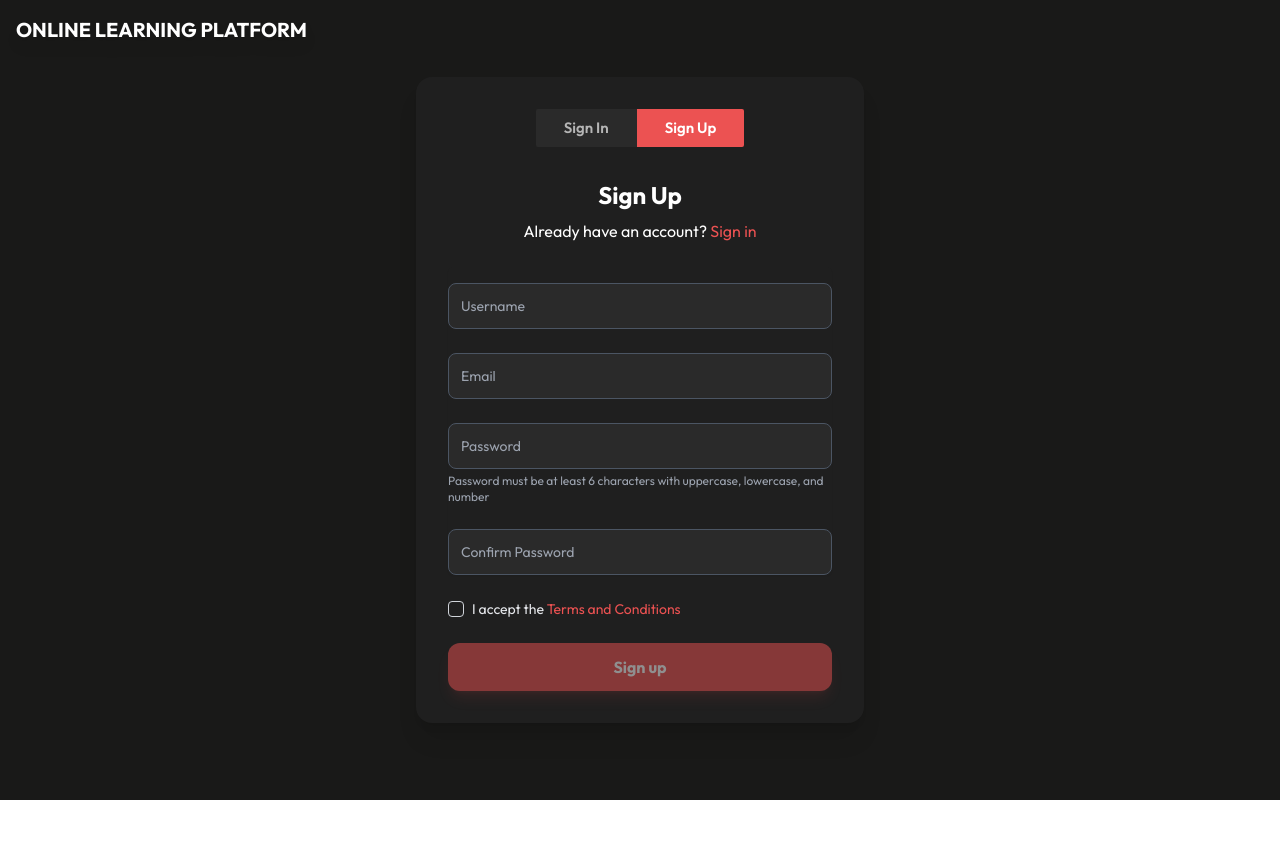
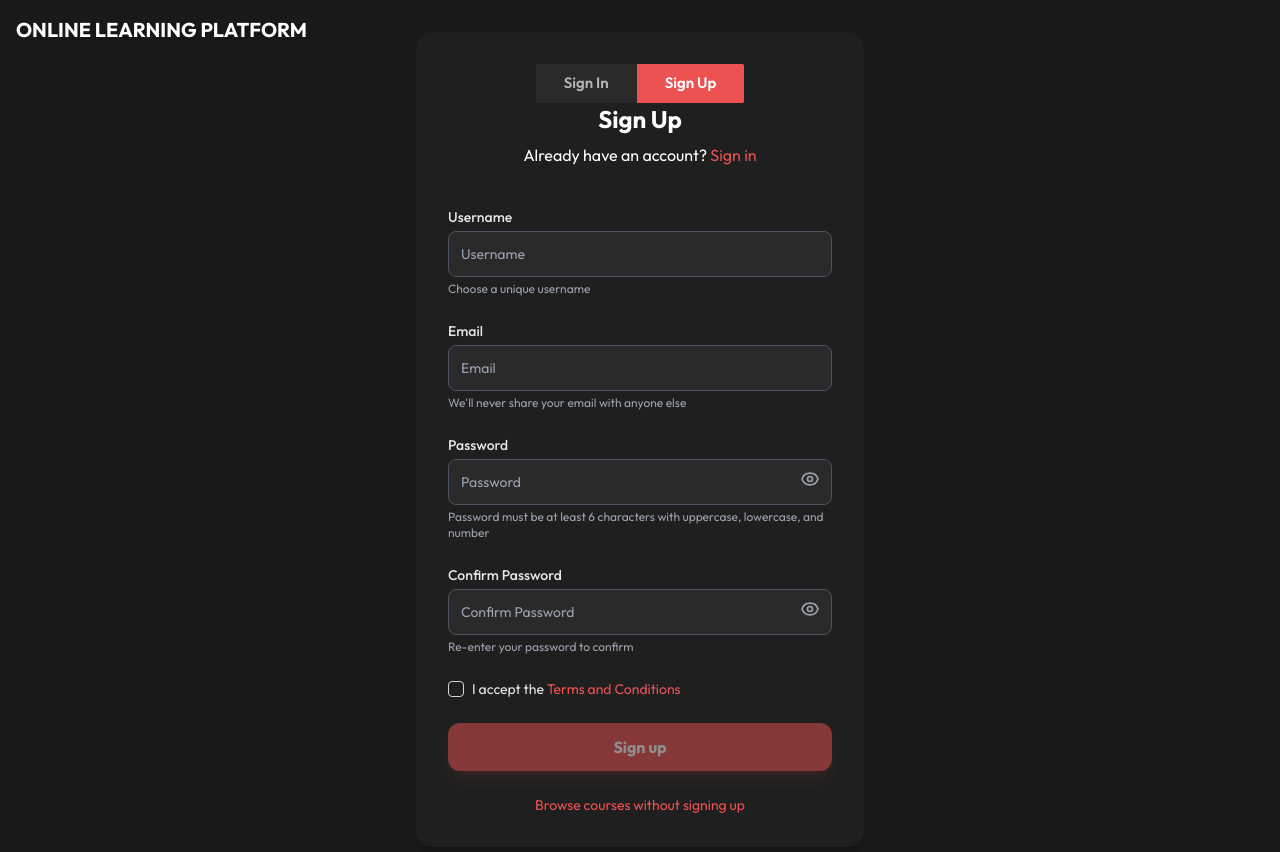
Before and after one commit to mehdi-absln/online-learning-platform, a Nuxt app: page /auth/SignUp in a window 1280 px wide. Shown: the top 852 px of the page. Before the commit the page ends 800 px from the top, so only its background shows below. Built offline with nearby package versions, Linux system fonts and the light colour scheme.

Commit message:
feat(auth): add accessibility and SEO improvements to signin/signup pages

```diff
--- a/app/components/ui/FormCheckbox.vue
+++ b/app/components/ui/FormCheckbox.vue
@@ -12,7 +12,7 @@
                focus:ring-primary checked:bg-primary checked:border-primary"
         :class="{ 'border-red-500': error }"
         :aria-invalid="!!error"
-        :aria-describedby="error ? `${id}-error` : undefined"
+        :aria-describedby="getAriaDescribedBy()"
         @change="$emit('update:modelValue', ($event.target as HTMLInputElement).checked)"
         @blur="$emit('blur')"
       >
@@ -32,6 +32,13 @@
     >
       {{ error }}
     </p>
+    <p
+      v-else-if="hint"
+      :id="`${id}-hint`"
+      class="text-gray-400 text-sm mt-1"
+    >
+      {{ hint }}
+    </p>
   </div>
 </template>
 
@@ -44,9 +51,10 @@ interface Props {
   disabled?: boolean
   error?: string
   labelClass?: string
+  hint?: string
 }
 
-withDefaults(defineProps<Props>(), {
+const props = withDefaults(defineProps<Props>(), {
   required: false,
   disabled: false,
   labelClass: 'ml-2 block text-sm text-gray-200',
@@ -56,4 +64,14 @@ defineEmits<{
   'update:modelValue': [value: boolean]
   'blur': []
 }>()
+
+/**
+ * Get the aria-describedby value based on current state
+ * Priority: error > hint > undefined
+ */
+function getAriaDescribedBy() {
+  if (props.error) return `${props.id}-error`
+  if (props.hint) return `${props.id}-hint`
+  return undefined
+}
 </script>
--- a/app/components/ui/FormInput.vue
+++ b/app/components/ui/FormInput.vue
@@ -1,16 +1,16 @@
 <template>
-  <div>
+  <div class="relative">
     <label
       v-if="label"
       :for="id"
-      class="sr-only"
+      class="block text-sm font-medium text-gray-200 mb-1"
     >
       {{ label }}
     </label>
     <input
       :id="id"
       :value="modelValue"
-      :type="type"
+      :type="showPassword ? 'text' : type"
       :name="name"
       :autocomplete="autocomplete"
       :placeholder="placeholder"
@@ -22,10 +22,57 @@
              focus:border-primary-500 focus:z-10 sm:text-sm"
       :class="{ 'border-red-500': error }"
       :aria-invalid="!!error"
-      :aria-describedby="error ? `${id}-error` : undefined"
+      :aria-describedby="getAriaDescribedBy()"
       @input="$emit('update:modelValue', ($event.target as HTMLInputElement).value)"
       @blur="$emit('blur')"
     >
+    <!-- Password visibility toggle -->
+    <button
+      v-if="type === 'password'"
+      type="button"
+      class="absolute right-3 top-[34px] text-gray-400 hover:text-white focus:outline-none focus:ring-2 focus:ring-primary rounded"
+      :aria-label="showPassword ? 'Hide password' : 'Show password'"
+      @click="showPassword = !showPassword"
+    >
+      <svg
+        v-if="!showPassword"
+        xmlns="http://www.w3.org/2000/svg"
+        class="h-5 w-5"
+        fill="none"
+        viewBox="0 0 24 24"
+        stroke="currentColor"
+        aria-hidden="true"
+      >
+        <path
+          stroke-linecap="round"
+          stroke-linejoin="round"
+          stroke-width="2"
+          d="M15 12a3 3 0 11-6 0 3 3 0 016 0z"
+        />
+        <path
+          stroke-linecap="round"
+          stroke-linejoin="round"
+          stroke-width="2"
+          d="M2.458 12C3.732 7.943 7.523 5 12 5c4.478 0 8.268 2.943 9.542 7-1.274 4.057-5.064 7-9.542 7-4.477 0-8.268-2.943-9.542-7z"
+        />
+      </svg>
+      <svg
+        v-else
+        xmlns="http://www.w3.org/2000/svg"
+        class="h-5 w-5"
+        fill="none"
+        viewBox="0 0 24 24"
+        stroke="currentColor"
+        aria-hidden="true"
+      >
+        <path
+          stroke-linecap="round"
+          stroke-linejoin="round"
+          stroke-width="2"
+          d="M13.875 18.825A10.05 10.05 0 0112 19c-4.478 0-8.268-2.943-9.543-7a9.97 9.97 0 011.563-3.029m5.858.908a3 3 0 114.243 4.243M9.878 9.878l4.242 4.242M9.88 9.88l-3.29-3.29m7.532 7.532l3.29 3.29M3 3l3.59 3.59m0 0A9.953 9.953 0 0112 5c4.478 0 8.268 2.943 9.543 7a10.025 10.025 0 01-4.132 5.411m0 0L21 21"
+        />
+      </svg>
+    </button>
     <p
       v-if="error"
       :id="`${id}-error`"
@@ -35,7 +82,8 @@
       {{ error }}
     </p>
     <p
-      v-if="hint"
+      v-else-if="hint"
+      :id="`${id}-hint`"
       class="text-gray-400 text-xs mt-1"
     >
       {{ hint }}
@@ -58,7 +106,7 @@ interface Props {
   hint?: string
 }
 
-withDefaults(defineProps<Props>(), {
+const props = withDefaults(defineProps<Props>(), {
   type: 'text',
   required: false,
   disabled: false,
@@ -68,4 +116,17 @@ defineEmits<{
   'update:modelValue': [value: string]
   'blur': []
 }>()
+
+// Password visibility toggle state
+const showPassword = ref(false)
+
+/**
+ * Get the aria-describedby value based on current state
+ * Priority: error > hint > undefined
+ */
+function getAriaDescribedBy() {
+  if (props.error) return `${props.id}-error`
+  if (props.hint) return `${props.id}-hint`
+  return undefined
+}
 </script>
--- a/app/layouts/auth.vue
+++ b/app/layouts/auth.vue
@@ -1,5 +1,5 @@
 <template>
-  <div class="min-h-screen relative w-full bg-dark-gray flex items-center justify-center">
+  <div class="min-h-screen py-8 relative w-full bg-dark-gray flex items-center justify-center">
     <NuxtLink
       to="/home"
       class="text-xl font-bold text-white drop-shadow-lg absolute top-4 left-4 z-50"
--- a/app/pages/auth/SignIn.vue
+++ b/app/pages/auth/SignIn.vue
@@ -1,12 +1,30 @@
 <template>
+  <main
+    role="main"
+    aria-labelledby="signin-heading"
+  >
+    <!-- ARIA live region for announcements -->
+    <div
+      aria-live="polite"
+      aria-atomic="true"
+      class="sr-only"
+    >
+      {{ announcement }}
+    </div>
+
     <form
-    class="mt-8 space-y-6"
+      class="space-y-6"
+      aria-label="Sign in form"
       @submit.prevent="handleSubmit"
     >
       <div class="text-center">
-      <h3 class="text-2xl font-bold text-white mb-2">
+        <h1
+          id="signin-heading"
+          tabindex="-1"
+          class="text-2xl font-bold text-white mb-2"
+        >
           Sign In
-      </h3>
+        </h1>
         <p class="text-white">
           Don't have an account?
           <NuxtLink
@@ -26,6 +44,7 @@
           placeholder="Email or username"
           required
           :error="getError('username')"
+          hint="Enter your email address or username"
           @blur="handleBlur('username')"
         />
 
@@ -68,6 +87,21 @@
         loading-text="Signing in..."
       />
     </form>
+
+    <nav
+      aria-label="Authentication navigation"
+      class="mt-6 text-center"
+    >
+      <p class="text-sm text-gray-400">
+        <NuxtLink
+          to="/home"
+          class="text-primary hover:underline"
+        >
+          Browse courses without signing in
+        </NuxtLink>
+      </p>
+    </nav>
+  </main>
 </template>
 
 <script setup lang="ts">
@@ -84,13 +118,23 @@ import SubmitButton from '~/components/ui/SubmitButton.vue'
 // Define page metadata
 definePageMeta({ layout: 'auth', title: 'Sign In' })
 
+// SEO metadata
+useHead({
+  title: 'Sign In - Online Learning Platform',
+  meta: [
+    { name: 'description', content: 'Sign in to access your courses, track progress, and continue learning on our online learning platform.' },
+    { name: 'robots', content: 'noindex, nofollow' },
+  ],
+  link: [
+    { rel: 'canonical', href: 'https://onlinelearningplatform.com/auth/signin' },
+  ],
+})
+
 // Get user store instance to manage authentication state
 const userStore = useUserStore()
 
-// Redirect authenticated users to home page
-onMounted(() => {
-  if (userStore.isAuthenticated) navigateTo('/home')
-})
+// Announcement for screen readers (ARIA live region)
+const announcement = ref('')
 
 // Initialize form state and validation functions using Zod schema
 const { form, isFormValid, validateAll, getError, handleBlur, setFieldError, clearErrors }
@@ -116,6 +160,7 @@ const handleSubmit = async () => {
   // Clear previous errors and set loading state
   clearErrors()
   isLoading.value = true
+  announcement.value = 'Signing in, please wait...'
 
   try {
     // Attempt to authenticate user with provided credentials
@@ -129,9 +174,11 @@ const handleSubmit = async () => {
     if (!result.success) {
       // Display specific error messages for each field
       handleSignInError(result.error, setFieldError)
+      announcement.value = 'Sign in failed. Please check your credentials.'
     }
     else {
-      // Navigate to home page on successful sign in
+      // Announce success and navigate to home page
+      announcement.value = 'Sign in successful. Redirecting to home page.'
       await navigateTo('/home')
     }
   }
@@ -142,6 +189,7 @@ const handleSubmit = async () => {
     }
     // Set generic error message on password field
     setFieldError('password', 'An unexpected error occurred.')
+    announcement.value = 'An unexpected error occurred. Please try again.'
   }
   finally {
     // Reset loading state
--- a/app/pages/auth/SignUp.vue
+++ b/app/pages/auth/SignUp.vue
@@ -1,12 +1,30 @@
 <template>
+  <main
+    role="main"
+    aria-labelledby="signup-heading"
+  >
+    <!-- ARIA live region for announcements -->
+    <div
+      aria-live="polite"
+      aria-atomic="true"
+      class="sr-only"
+    >
+      {{ announcement }}
+    </div>
+
     <form
-    class="mt-8 space-y-6"
+      class="space-y-6"
+      aria-label="Sign up form"
       @submit.prevent="handleSubmit"
     >
       <div class="text-center">
-      <h3 class="text-2xl font-bold text-white mb-2">
+        <h1
+          id="signup-heading"
+          tabindex="-1"
+          class="text-2xl font-bold text-white mb-2"
+        >
           Sign Up
-      </h3>
+        </h1>
         <p class="text-white">
           Already have an account?
           <NuxtLink
@@ -26,6 +44,7 @@
           placeholder="Username"
           required
           :error="getError('username')"
+          hint="Choose a unique username"
           @blur="handleBlur('username')"
         />
 
@@ -39,6 +58,7 @@
           placeholder="Email"
           required
           :error="getError('email')"
+          hint="We'll never share your email with anyone else"
           @blur="handleBlur('email')"
         />
 
@@ -66,6 +86,7 @@
           placeholder="Confirm Password"
           required
           :error="getError('confirmPassword')"
+          hint="Re-enter your password to confirm"
           @blur="handleBlur('confirmPassword')"
         />
       </div>
@@ -91,6 +112,21 @@
         loading-text="Signing up..."
       />
     </form>
+
+    <nav
+      aria-label="Authentication navigation"
+      class="mt-6 text-center"
+    >
+      <p class="text-sm text-gray-400">
+        <NuxtLink
+          to="/home"
+          class="text-primary hover:underline"
+        >
+          Browse courses without signing up
+        </NuxtLink>
+      </p>
+    </nav>
+  </main>
 </template>
 
 <script setup lang="ts">
@@ -107,6 +143,18 @@ import FormInput from '~/components/ui/FormInput.vue'
 // Define page metadata
 definePageMeta({ layout: 'auth', title: 'Sign Up' })
 
+// SEO metadata
+useHead({
+  title: 'Sign Up - Online Learning Platform',
+  meta: [
+    { name: 'description', content: 'Create a free account to start learning. Access courses, track your progress, and earn certificates on our online learning platform.' },
+    { name: 'robots', content: 'noindex, nofollow' },
+  ],
+  link: [
+    { rel: 'canonical', href: 'https://onlinelearningplatform.com/auth/signup' },
+  ],
+})
+
 // Get user store instance to manage authentication state
 const userStore = useUserStore()
 
@@ -114,6 +162,9 @@ const userStore = useUserStore()
 onMounted(() => {
   if (userStore.isAuthenticated) navigateTo('/home')
 })
+
+// Announcement for screen readers (ARIA live region)
+const announcement = ref('')
 
 // Initialize form state and validation functions using Zod schema
 const { form, isFormValid, validateAll, getError, handleBlur, setFieldError, clearErrors }
@@ -141,6 +192,7 @@ const handleSubmit = async () => {
   // Clear previous errors and set loading state
   clearErrors()
   isLoading.value = true
+  announcement.value = 'Creating your account, please wait...'
 
   try {
     // Attempt to register user with provided credentials
@@ -156,9 +208,11 @@ const handleSubmit = async () => {
     if (!result.success) {
       // Display specific error messages for each field
       handleSignUpError(result.error, setFieldError)
+      announcement.value = 'Sign up failed. Please check your information.'
     }
     else {
-      // Navigate to home page on successful sign up
+      // Announce success and navigate to home page
+      announcement.value = 'Account created successfully. Redirecting to home page.'
       await navigateTo('/home')
     }
   }
@@ -169,6 +223,7 @@ const handleSubmit = async () => {
     }
     // Set generic error message on email field
     setFieldError('email', 'An unexpected error occurred.')
+    announcement.value = 'An unexpected error occurred. Please try again.'
   }
   finally {
     // Reset loading state
```
Also changed, not shown: app/middleware/auth.ts (+0 -12 lines), 1 other file (tests, documents, lock files or other folders). Lines whose indentation alone changed are shown as unchanged.
